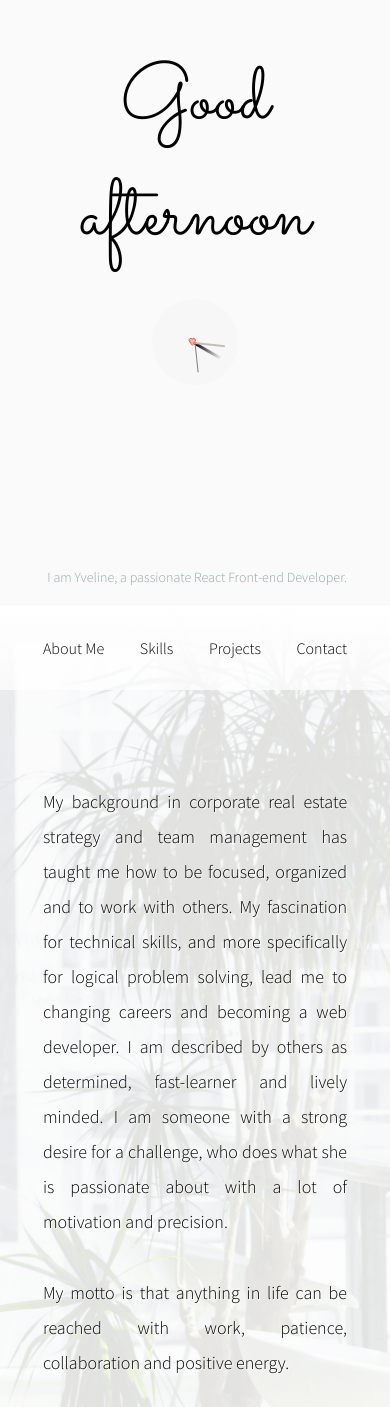
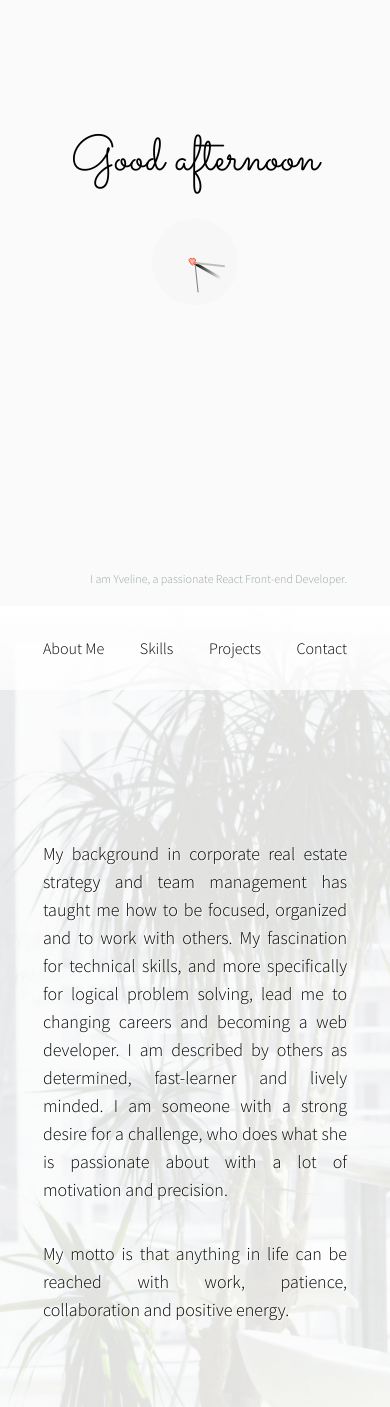
Before and after one commit to xunyixiangchao/www.yvelinesay.com, a React (Create React App) app: page / in a window 390 px wide. Shown: the part 154-1561 px from the top of the page. Built offline with nearby package versions, Linux system fonts and the light colour scheme.

Commit message:
media query mobile and ajustments for Safari

```diff
--- a/src/components/BasicInfo/basicinfo.css
+++ b/src/components/BasicInfo/basicinfo.css
@@ -32,4 +32,18 @@
   .basicInfoP {
     font-size: 14px;
   }
+
+  .basicInfoGreeting {
+    font-size: 70px;
+  }
 }
+
+@media screen and (max-width: 480px) {
+  .basicInfoP {
+    font-size: 12px;
+  }
+
+  .basicInfoGreeting {
+    font-size: 50px;
+  }
+}
--- a/src/components/Box/box.css
+++ b/src/components/Box/box.css
@@ -19,6 +19,7 @@
   font-size: 30px;
   position: absolute;
   top: 40px;
+  left: 35%;
 }
 
 .skillContainer {
--- a/src/components/BrandStatement/brandstatement.css
+++ b/src/components/BrandStatement/brandstatement.css
@@ -38,4 +38,8 @@
   .BrandStatement {
     padding-top: 13vh;
   }
+
+  .brandStatementP {
+    line-height: 28px;
+  }
 }
--- a/src/components/Contact/Contact.js
+++ b/src/components/Contact/Contact.js
@@ -12,7 +12,7 @@ class Contact extends Component {
               Want to hire me?
             </span>
             <span className="HireMeFr">
-              Intéressé(e) par mon profil?
+              Intéressé(e) par mon profil ?
             </span>
           </div>
 
--- a/src/components/Project/project.css
+++ b/src/components/Project/project.css
@@ -2,6 +2,7 @@
   position: absolute;
   width: 36%;
   left: 32%;
+  transition: left 0.2s;
 }
 
     .Project .imageProject {
```
